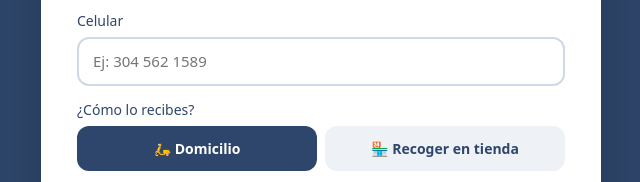
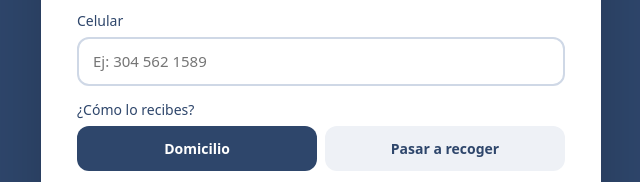
Before and after one commit to mauxysalcedo/inizitech-pedidos, a plain HTML site: page index.html in a window 1280 px wide. Shown: the part 1048-1230 px from the top of the page, 319-959 px from the left. Drawn offline with Linux system fonts and the light colour scheme.

Commit message:
Textos de entrega: solo 'Domicilio' y 'Pasar a recoger', sin emojis
Co-Authored-By: Claude Haiku 5.5 <noreply@anthropic.com>
Claude-Session: https://claude.ai/code/session_019RZ5t1yk6watyTHehXPAMx

```diff
--- a/index.html
+++ b/index.html
@@ -284,8 +284,8 @@
 
   <label class="campo">¿Cómo lo recibes?</label>
   <div class="entrega" role="radiogroup" aria-label="Forma de entrega">
-    <label><input type="radio" name="entrega" value="domicilio" checked><span>🛵 Domicilio</span></label>
-    <label><input type="radio" name="entrega" value="recoger"><span>🏪 Recoger en tienda</span></label>
+    <label><input type="radio" name="entrega" value="domicilio" checked><span>Domicilio</span></label>
+    <label><input type="radio" name="entrega" value="recoger"><span>Pasar a recoger</span></label>
   </div>
 
   <div id="bloqueDomicilio">
@@ -483,7 +483,7 @@ function renderTotal() {
   const dom = esDomicilio() && muni ? domicilioDe(muni) : null;
   const total = subtotal + (dom || 0);
   const linea = $('#lineaDomicilio');
-  if (!esDomicilio()) { linea.hidden = false; linea.textContent = 'Recoges en tienda: sin costo de domicilio'; }
+  if (!esDomicilio()) { linea.hidden = false; linea.textContent = 'Pasar a recoger: sin costo de domicilio'; }
   else if (!muni) { linea.hidden = true; }
   else {
     linea.hidden = false;
@@ -644,7 +644,7 @@ function textoPedido(d) {
   ls.forEach(({ p, cant, sub }) => { t += `• ${cant} x ${p.nombre} — ${dinero(sub)}\n`; });
   t += `\n*Total: ${dinero(subtotal + (dom || 0))}*`;
   if (d.entrega === 'recoger') {
-    t += `\nEntrega: recoger en tienda`;
+    t += `\nEntrega: pasar a recoger`;
   } else {
     const zona = d.municipio === 'Otro' ? 'otro municipio (domicilio por confirmar)' : d.municipio;
     t += `\nEntrega en: ${zona}`;
```
